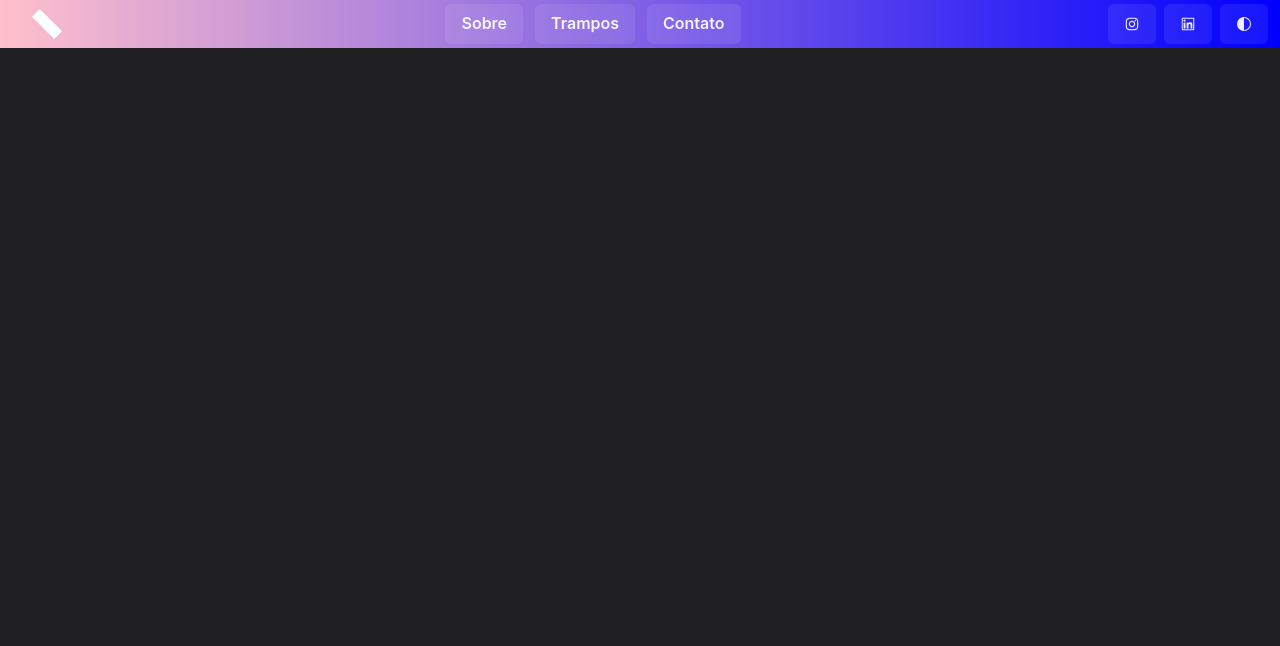
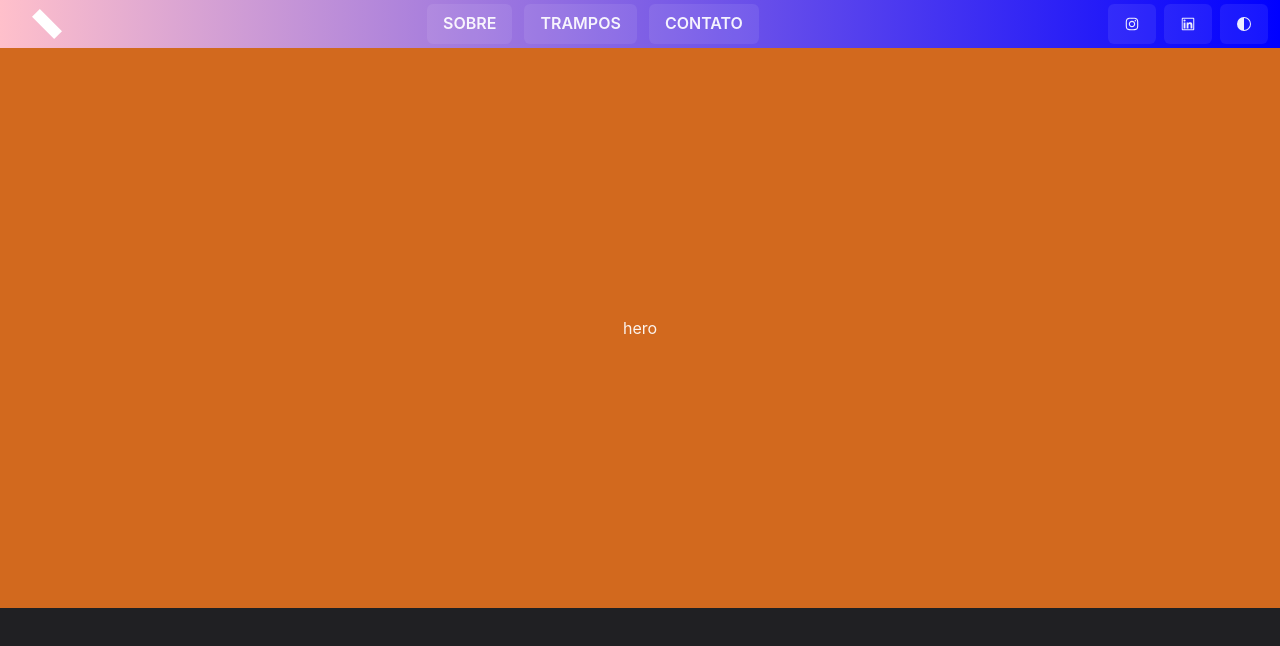
Before and after one commit to sarassaura/underground, a Next.js app: page / in a window 1280 px wide. Shown: the top 646 px of the page. Built offline with nearby package versions, Linux system fonts and the light colour scheme.

Commit message:
menufixes

```diff
--- /dev/null
+++ b/components/hero.tsx
@@ -0,0 +1,17 @@
+import { Flex } from '@chakra-ui/react'
+
+function Hero() {
+  return (
+    <Flex
+      width="100%"
+      height="70vh"
+      bgColor="chocolate"
+      justify="center"
+      align="center"
+    >
+      hero
+    </Flex>
+  )
+}
+
+export default Hero
--- a/components/menu.tsx
+++ b/components/menu.tsx
@@ -40,13 +40,13 @@ function MenuComponent() {
       <Hide below="md">
         <ButtonGroup gap="1">
           <Button variant={colorMode === 'dark' ? 'solid' : 'ghost'}>
-            <h1>Sobre</h1>
+            <h1>SOBRE</h1>
           </Button>
           <Button variant={colorMode === 'dark' ? 'solid' : 'ghost'}>
-            <h1>Trampos</h1>
+            <h1>TRAMPOS</h1>
           </Button>
           <Button variant={colorMode === 'dark' ? 'solid' : 'ghost'}>
-            <h1>Contato</h1>
+            <h1>CONTATO</h1>
           </Button>
         </ButtonGroup>
         <ButtonGroup>
@@ -65,13 +65,13 @@ function MenuComponent() {
               variant="outline"
             />
             <MenuList>
-              <MenuItem>Sobre</MenuItem>
-              <MenuItem>Trampos</MenuItem>
-              <MenuItem>Contato</MenuItem>
+              <MenuItem>SOBRE</MenuItem>
+              <MenuItem>TRAMPOS</MenuItem>
+              <MenuItem>CONTATO</MenuItem>
               <Divider orientation="horizontal" />
-              <MenuItem display="flex" justifyContent="center" gap={5}>
+              <Flex justifyContent="center" my={2} gap={5}>
                 <Social />
-              </MenuItem>
+              </Flex>
             </MenuList>
           </Menu>
         </HStack>
--- a/pages/_document.tsx
+++ b/pages/_document.tsx
@@ -3,18 +3,7 @@ import { Html, Head, Main, NextScript } from 'next/document'
 export default function Document() {
   return (
     <Html lang="pt">
-      <Head>
-        <link rel="preconnect" href="https://fonts.gstatic.com" />
-        <link
-          rel="preconnect"
-          href="https://fonts.gstatic.com"
-          crossOrigin="true"
-        />
-        <link
-          href="https://fonts.googleapis.com/css2?family=Bebas+Neue&display=swap"
-          rel="stylesheet"
-        />
-      </Head>
+      <Head />
       <body>
         <Main />
         <NextScript />
--- a/pages/index.tsx
+++ b/pages/index.tsx
@@ -1,14 +1,16 @@
 import Head from 'next/head'
+import Hero from '../components/hero'
 import MenuComponent from '../components/menu'
 
 function Home() {
   return (
-    <div className="flex min-h-screen flex-col overflow-hidden">
+    <div className="flex min-h-screen flex-col overflow-hidden items-center">
       <Head>
         <title>Underground</title>
         <link rel="icon" href="/favicon.ico" />
       </Head>
       <MenuComponent />
+      <Hero />
     </div>
   )
 }
```
